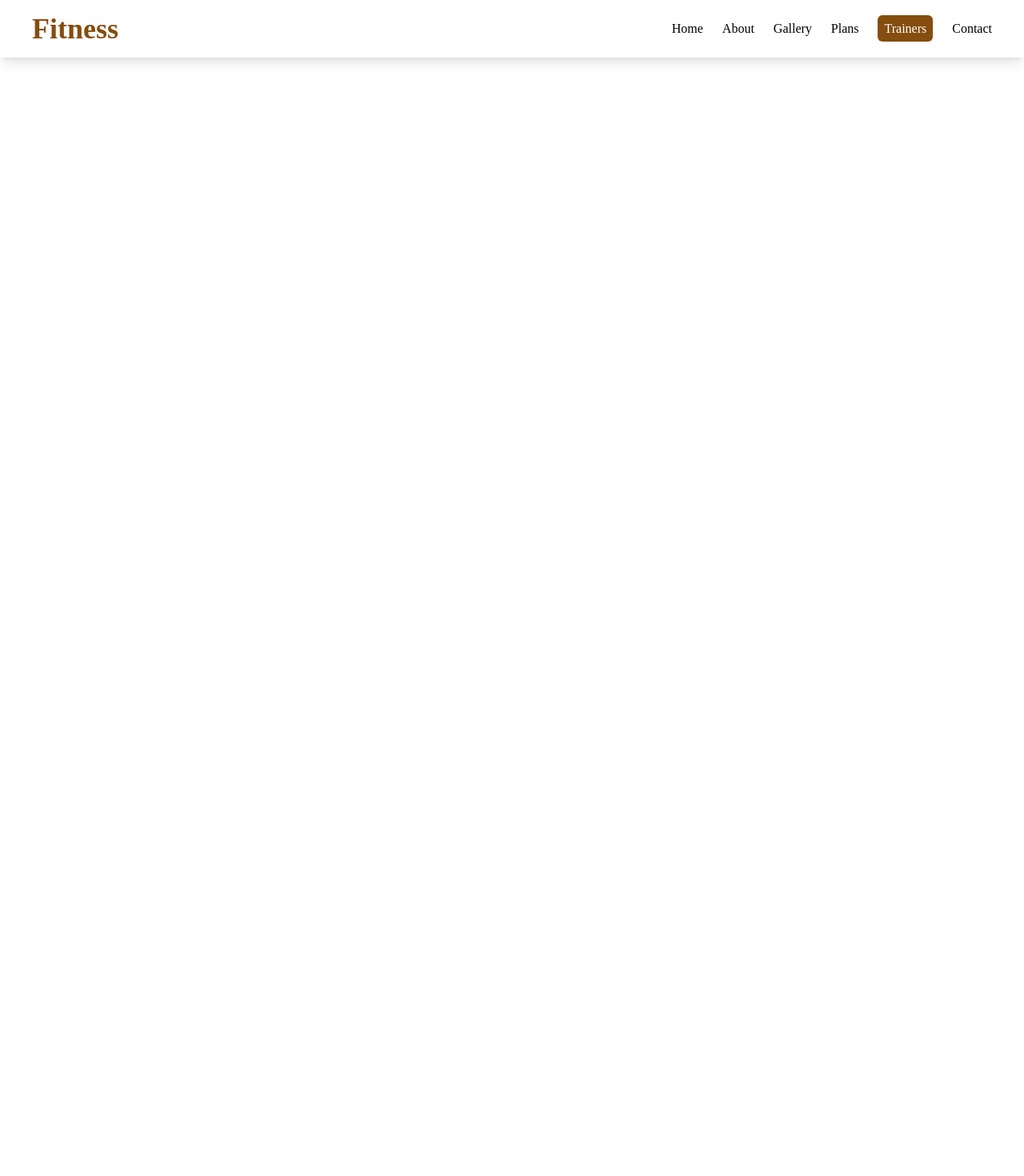
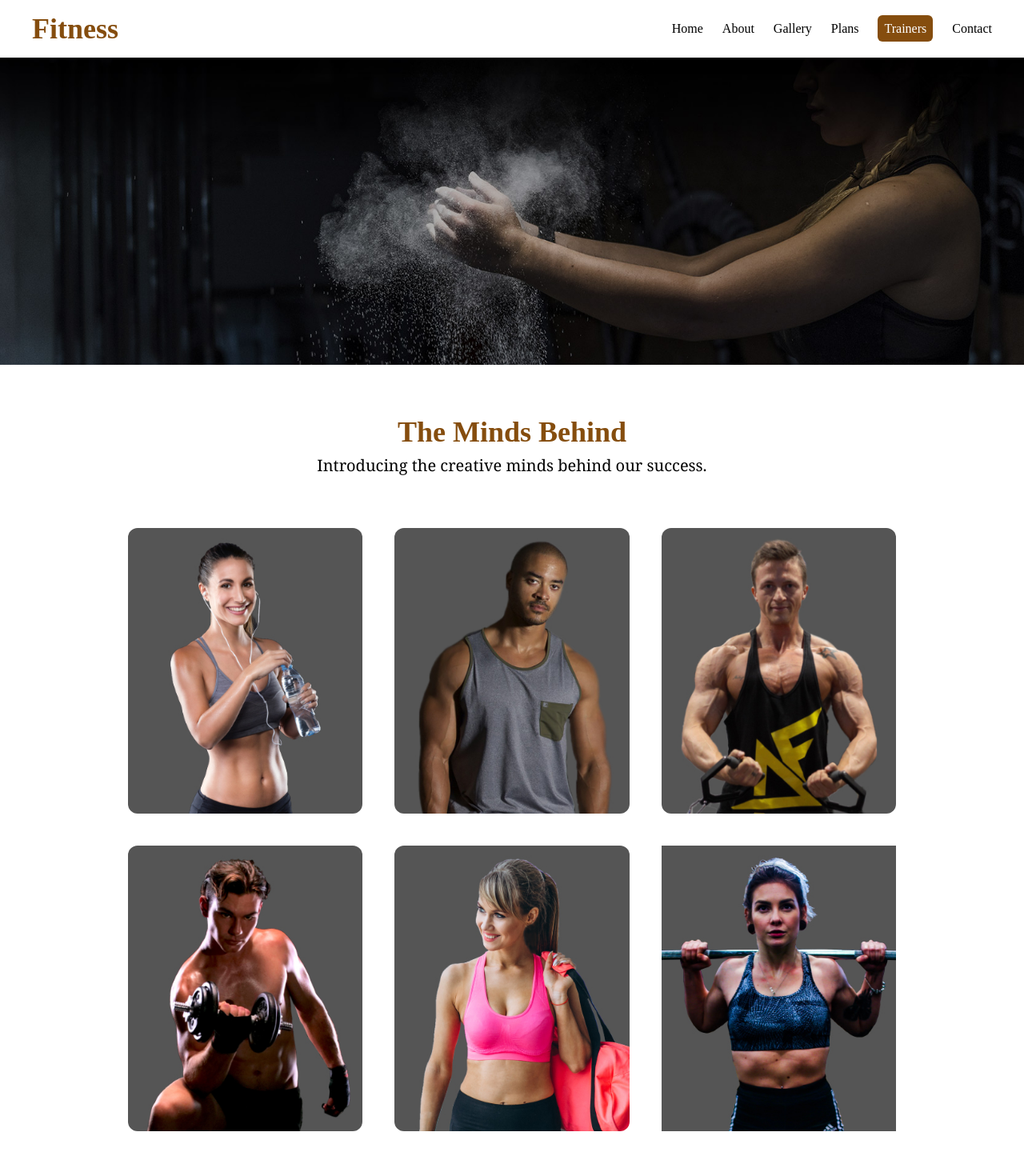
Before and after one commit to imabuzerkhan/Fitness-Website, a React (Vite) app: page /trainers in a window 1280 px wide. Shown: the top 1470 px of the page at 80% size. Before the commit the page ends 800 px from the top, so only its background shows below. Built offline with nearby package versions, Linux system fonts and the light colour scheme.

Commit message:
new commit

```diff
--- /dev/null
+++ b/src/Components/Trainers-banner.jsx
@@ -0,0 +1,34 @@
+import React from 'react'
+import bannerimg from '../assets/img/breadcrumb-bg.jpg'
+import traners1 from '../assets/img/team/team-1.jpg'
+import traners2 from '../assets/img/team/team-2.jpg'
+import traners4 from '../assets/img/team/team-4.jpg'
+import traners3 from '../assets/img/team/team-3.jpg'
+import traners5 from '../assets/img/team/team-5.jpg'
+import traners6 from '../assets/img/team/team-6.jpg'
+const Trainers_banner = () => {
+  return (
+   <>
+   <div className="main-banner w-full   " >
+
+    <div className="image  bg-cover w-full h-96 bg-no-repeat  "
+    style={{backgroundImage: `url(${bannerimg})`}} > </div>
+      <div className="text text-center mt-16 ">
+        <h1 className='text-2xl md:text-4xl text-yellow-800 font-["Kanit"] font-[800] mb-2 ' >The Minds Behind</h1>
+        <p className='mb-8 text-black text-sm  font-serif md:text-xl   ' >Introducing the creative minds behind our success.</p>
+      </div>
+    <div className="trainers-gallery grid grid-cols-1 md:grid-cols-3 px:10 md:px-40 gap-10 my-16 ">
+      <img src={traners1} alt="" className='rounded-xl' />
+      <img src={traners2} alt="" className='rounded-xl' />
+      <img src={traners3} alt="" className='rounded-xl' />
+      <img src={traners4} alt="" className='rounded-xl' />
+      <img src={traners5} alt="" className='rounded-xl' />
+      <img src={traners6} alt="" />
+    </div>
+   </div>
+</>
+  )}
+
+
+
+export default Trainers_banner
--- a/src/Pages/trainers/Trainers.jsx
+++ b/src/Pages/trainers/Trainers.jsx
@@ -1,10 +1,13 @@
 import React from 'react'
+import Trainers_banner from '../../Components/Trainers-banner'
+import Footer from '../../Components/Footer'
+ const Trainers = () => {
+  return (
+    <>
+    <Trainers_banner></Trainers_banner>
+    <Footer></Footer>
 
-const Trainers = () => {
-  return (
-    <div>
-
-    </div>
+    </>
   )
 }
 
```
